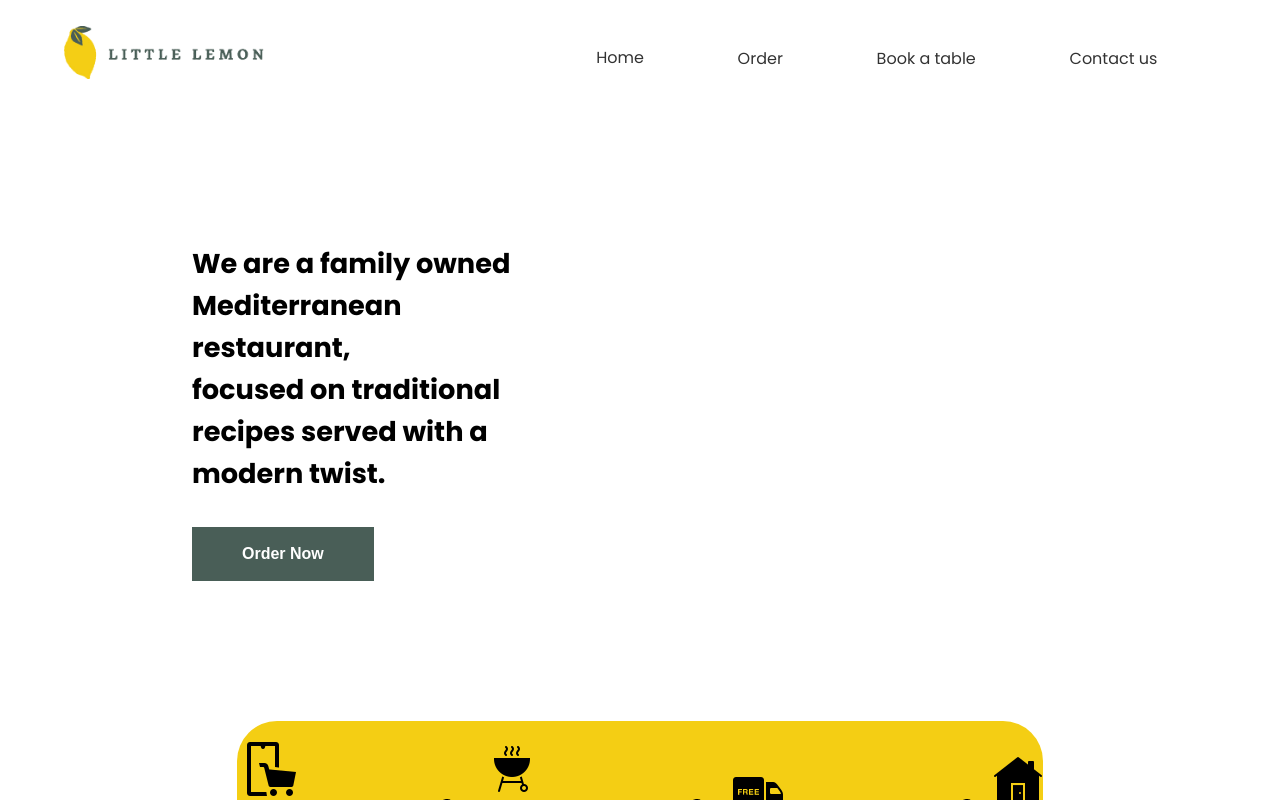
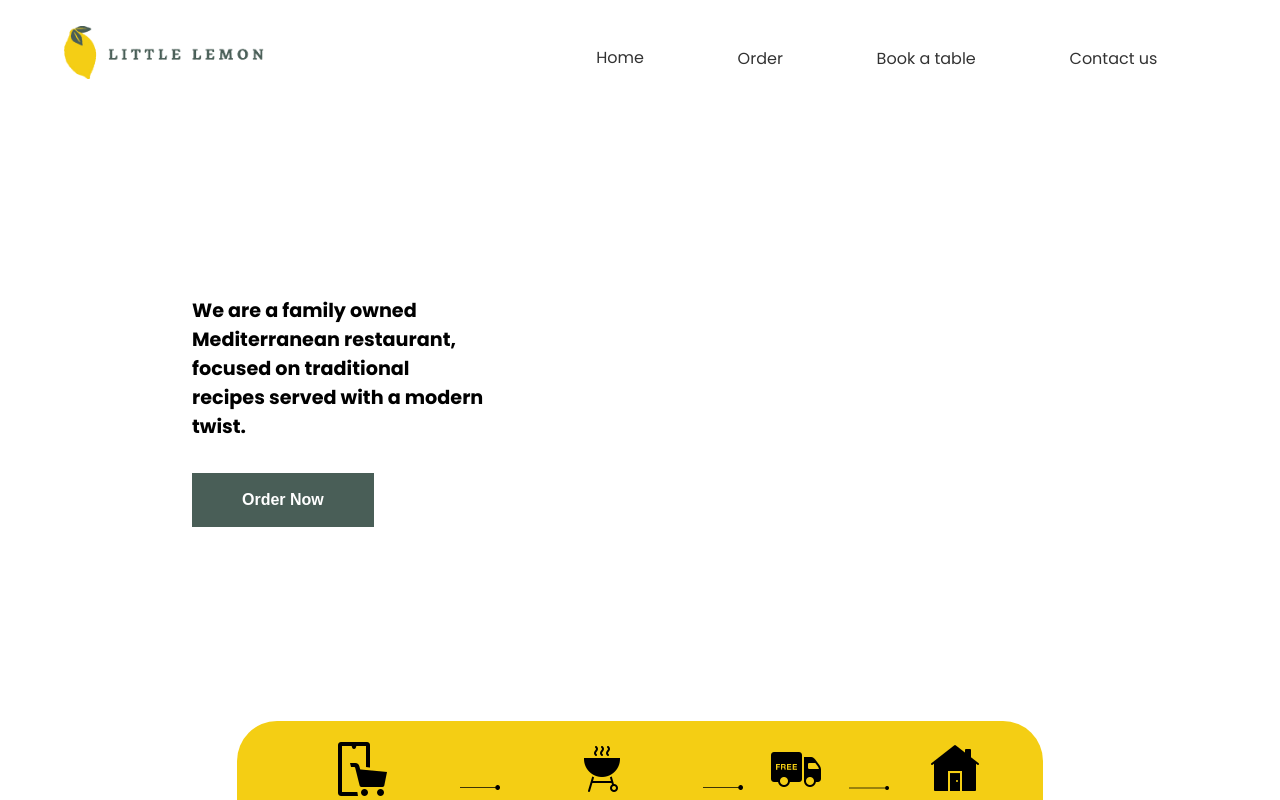
Before and after one commit to Eslamzaid/LittleLemon, a React (Vite) app in the folder LittleLemon/: page / in a window 1280 px wide. Shown: the top 800 px of the page. Built offline with nearby package versions, Linux system fonts and the light colour scheme; a web font is replaced by a local one.

Commit message:
The Hero

```diff
--- a/LittleLemon/src/Layouts/Main/Hero/Hero.css
+++ b/LittleLemon/src/Layouts/Main/Hero/Hero.css
@@ -6,9 +6,7 @@
     justify-content: center;
     align-items: center;
     flex-direction: column;
-    /* margin-top: 10rem; */
-    /* border: 1px solid gray; */
-    max-width: 200rem;
+    max-width: 150rem;
 }
 
 
@@ -153,6 +151,18 @@
     font-weight: 700;
 }
 
+@media only screen and (min-width: 768px) and (max-width: 1300px) {
+    .HEHE {
+        min-width: 3vmin;
+        max-width: 5vmin;
+    }
+
+    .TheFirstGrand > h2 {
+        font-size: larger;
+    }
+
+}
+
 /*! Media   */
 @media screen and (max-width: 834px) {
     .TheSecondGrandP1 {
--- a/LittleLemon/src/Layouts/Main/Hero/Hero.jsx
+++ b/LittleLemon/src/Layouts/Main/Hero/Hero.jsx
@@ -10,7 +10,7 @@ import Home from "./../../../assets/Icons/icons8-home-page-50.png";
 import "./Hero.css";
 import { theMainCon } from "../../Layouts";
 
-function Hero(props) {
+function Hero() {
   const LetsSee = useContext(theMainCon);
   return (
     <article className="TheHero">
```
